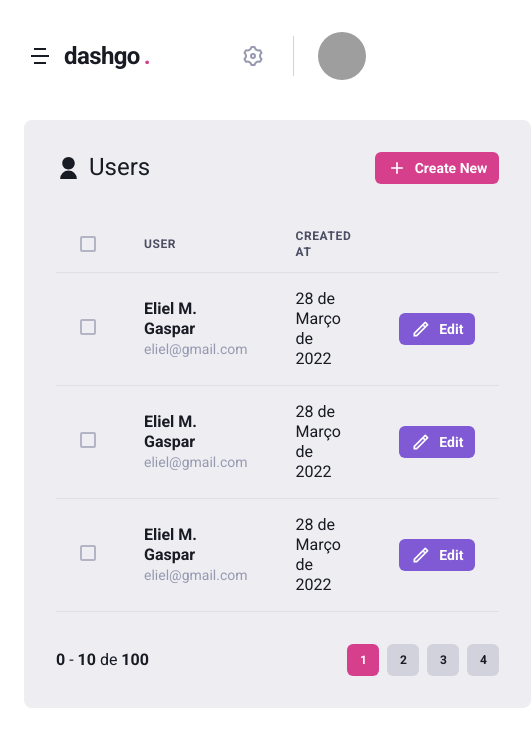
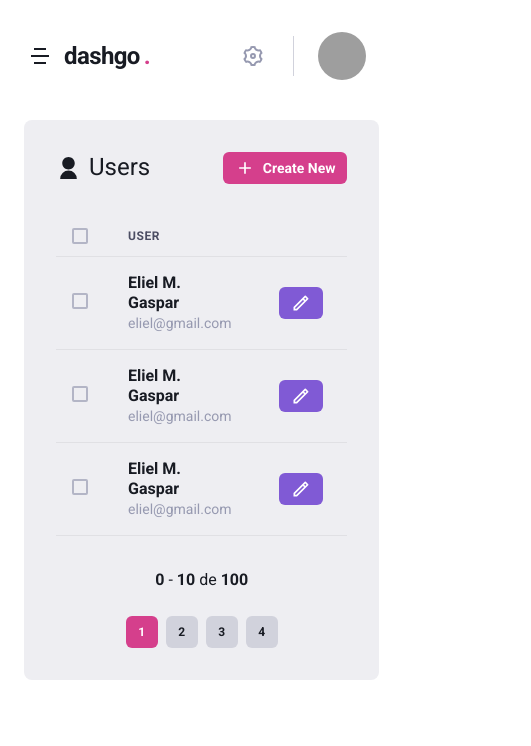
Before and after one commit to griffan113/atomic-architecture, a Next.js app: page /users in a window 390 px wide. Shown: the top 746 px of the page, 531 px wide, since content can reach past the window. Built offline with nearby package versions, Linux system fonts and the light colour scheme; grey boxes are pictures that could not be loaded.

Commit message:
feat(Users): add responsiviness to users page

```diff
--- a/src/components/ui/atoms/UsersListTable/UsersListTable.atom.tsx
+++ b/src/components/ui/atoms/UsersListTable/UsersListTable.atom.tsx
@@ -12,28 +12,33 @@ import {
   Checkbox,
   Td,
   Text,
+  useBreakpointValue,
 } from '@chakra-ui/react';
 import { RiPencilLine } from 'react-icons/ri';
 
 export const UsersListTable = () => {
   const { colorMode } = useColorMode();
+  const isDesktop = useBreakpointValue({
+    base: false,
+    lg: true,
+  });
 
   return (
     <Table colorScheme={colorMode === 'dark' ? 'gray' : 'blackAlpha'}>
       <Thead>
         <Tr>
-          <Th px="6" color="gray.300" width="8">
+          <Th px={['4', '4', '6']} color="gray.300" width="8">
             <Checkbox colorScheme="pink" />
           </Th>
           <Th>User</Th>
-          <Th>Created At</Th>
+          {isDesktop && <Th>Created At</Th>}
           <Th width="3"></Th>
         </Tr>
       </Thead>
       <Tbody>
         {new Array(3).fill(0).map((_, index) => (
           <Tr key={index}>
-            <Td px="6">
+            <Td px={['4', '4', '6']}>
               <Checkbox colorScheme="pink" />
             </Td>
             <Td>
@@ -44,7 +49,7 @@ export const UsersListTable = () => {
                 </Text>
               </Box>
             </Td>
-            <Td>28 de Março de 2022</Td>
+            {isDesktop && <Td>28 de Março de 2022</Td>}
             <Td>
               <Button
                 as="a"
@@ -52,9 +57,9 @@ export const UsersListTable = () => {
                 size="sm"
                 fontSize="sm"
                 colorScheme="purple"
-                leftIcon={<Icon as={RiPencilLine} fontSize="20" />}
+                leftIcon={isDesktop && <Icon as={RiPencilLine} fontSize="20" />}
               >
-                Edit
+                {isDesktop ? 'Edit' : <Icon as={RiPencilLine} fontSize="20" />}
               </Button>
             </Td>
           </Tr>
--- a/src/components/ui/molecules/Pagination/Pagination.atom.tsx
+++ b/src/components/ui/molecules/Pagination/Pagination.atom.tsx
@@ -8,7 +8,7 @@ export const Pagination: React.FC = () => {
     <Stack
       spacing="6"
       mt="8"
-      direction="row"
+      direction={['column', 'row']}
       justify="space-between"
       align="center"
     >
```
